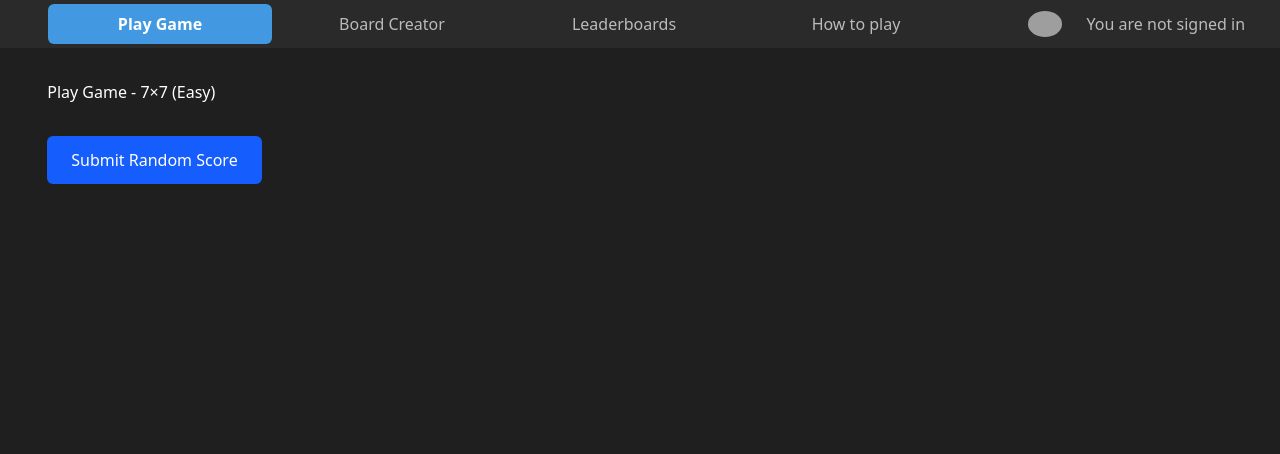
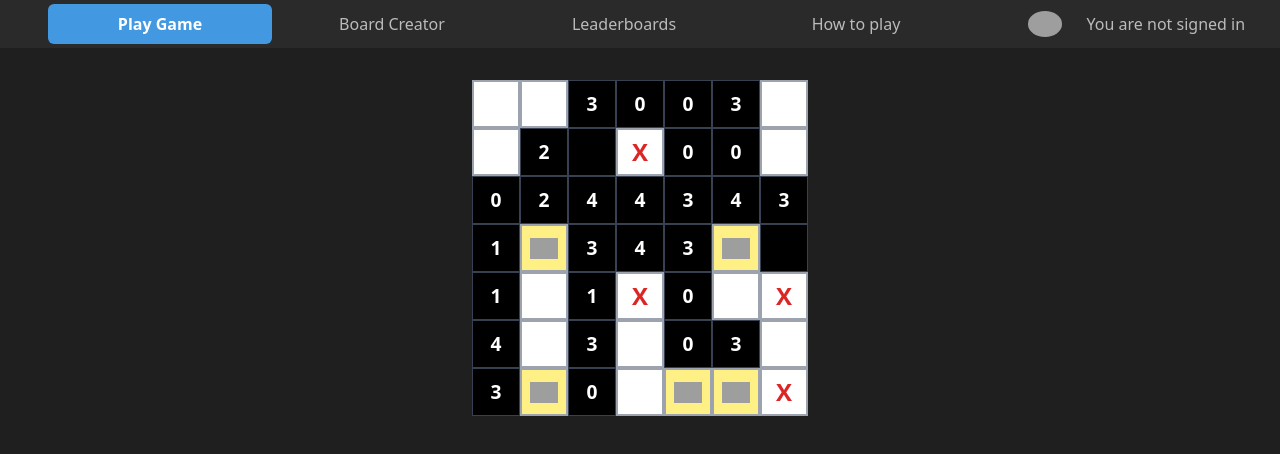
Before and after one commit to Viiico/Akari, a Nuxt app: page /Game in a window 1280 px wide. Shown: the top 454 px of the page. Built offline with nearby package versions, Linux system fonts and the light colour scheme; grey boxes are pictures that could not be loaded.

Commit message:
Basic game functionality

```diff
--- /dev/null
+++ b/app/components/ReactiveCell.vue
@@ -0,0 +1,70 @@
+<template>
+    <div :class="cellClasses">
+        <div v-if="cell.state === ReactiveCellState.EMPTY && !cell.isLit" class="empty-cell"></div>
+        <div v-else-if="cell.state === ReactiveCellState.EMPTY && cell.isLit" class="lit-empty-cell"></div>
+        <div v-if="cell.state === ReactiveCellState.BULB">
+            <NuxtImg src="/lightbulb.png" alt="Light bulb" class="bulb-image" />
+        </div>
+        <span v-else-if="cell.state === ReactiveCellState.MARKED" class="marked-x">X</span>
+    </div>
+</template>
+
+<script setup lang="ts">
+import { computed } from 'vue';
+import { type ReactiveCell as ReactiveCellType } from '../lib/Game/Cell';
+import { ReactiveCellState } from '../lib/Types/Game';
+
+const props = defineProps<{
+    cell: ReactiveCellType
+}>();
+
+const cellClasses = computed(() => {
+    const base = 'cell reactive-cell w-12 h-12 flex items-center justify-center cursor-pointer transition-colors'
+
+    if (props.cell.isLit || props.cell.state === ReactiveCellState.BULB) {
+        return `${base} bg-yellow-200`
+    }
+
+    return `${base} bg-white`
+})
+</script>
+
+<style scoped>
+.reactive-cell {
+    border: 2px solid #9CA3AF;
+}
+
+.reactive-cell:hover {
+    border-color: #6B7280;
+    opacity: 0.9;
+}
+
+.empty-cell {
+    width: 100%;
+    height: 100%;
+}
+
+.lit-empty-cell {
+    width: 100%;
+    height: 100%;
+    background-color: rgba(253, 224, 71, 0.3);
+}
+
+.bulb-image {
+    width: 28px;
+    height: 28px;
+    object-fit: contain;
+}
+
+.marked-x {
+    color: #DC2626;
+    font-size: 24px;
+    font-weight: bold;
+}
+
+.lit-indicator {
+    width: 100%;
+    height: 100%;
+    background-color: rgba(253, 224, 71, 0.3);
+}
+</style>
--- /dev/null
+++ b/app/components/WallCell.vue
@@ -0,0 +1,35 @@
+<template>
+    <div :class="cellClasses">
+        <span v-if="showNumber" class="number">{{ cell.state }}</span>
+    </div>
+</template>
+
+<script setup lang="ts">
+import { computed } from "vue";
+import { type WallCell as WallCellType } from "../lib/Game/Cell";
+
+const props = defineProps<{
+    cell: WallCellType
+}>();
+
+const showNumber = computed(() => {
+    return props.cell.state >= 0 && props.cell.state <= 4;
+});
+
+const cellClasses = computed(() => {
+    const base = 'cell wall-cell w-12 h-12 flex items-center justify-center';
+    return `${base} bg-black`;
+});
+</script>
+
+<style scoped>
+.wall-cell {
+    border: 1px solid #374151;
+}
+
+.number {
+    color: white;
+    font-weight: bold;
+    font-size: 1.2rem;
+}
+</style>
--- /dev/null
+++ b/app/composables/useGameBoard.ts
@@ -0,0 +1,32 @@
+import { ref, reactive } from "vue";
+import { Board } from "~/lib/Game/Board";
+import { CellType, ReactiveCellState } from "~/lib/Types/Game";
+
+export function useGameBoard() {
+  const board = ref<Board>();
+  const gameState = reactive({
+    playingTime: 0,
+  });
+
+  const initializeBoard = (rows: number = Board.DEFAULT_SIZE, cols: number = Board.DEFAULT_SIZE) => {
+      board.value = Board.empty(rows, cols);
+      console.log(board.value);
+
+      gameState.playingTime = 0;
+  }
+
+  return {
+    // State
+    board,
+    gameState,
+
+
+    // Computed
+    rows: computed(() => board.value?.rows || 0),
+    cols: computed(() => board.value?.cols || 0),
+    boardGrid: computed(() => board.value?.board || []),
+
+    // Actions
+    initializeBoard
+  }
+}
--- /dev/null
+++ b/app/lib/Game/Board.ts
@@ -0,0 +1,28 @@
+import { CellType, ReactiveCellState } from "../Types/Game";
+import { Cell, ReactiveCell } from "./Cell";
+import { GenerateBoard } from "./GenerateBoard";
+// import { DIFFICULTY } from "./Types/Game";
+
+export class Board {
+  static DEFAULT_SIZE = 7;
+  rows: number = 0;
+  cols: number = 0;
+  board: Cell[][] = [];
+  private solution: Cell[][] = [];
+
+  private constructor(){
+    this.rows = 0;
+    this.cols = 0;
+    this.board = [];
+    this.solution = [];
+  }
+
+  static empty(rows = Board.DEFAULT_SIZE, cols = Board.DEFAULT_SIZE): Board {
+      const board = new Board();
+      board.rows = rows; board.cols = cols;
+      const generatedBoard = new GenerateBoard(rows, cols);
+      board.board = generatedBoard.board;
+      board.solution = generatedBoard.solution;
+      return board;
+  }
+}
--- /dev/null
+++ b/app/lib/Game/Cell.ts
@@ -0,0 +1,24 @@
+import { CellType, ReactiveCellState, type ICell } from "../Types/Game";
+export abstract class Cell implements ICell {
+    public type: CellType;
+    public state: number;
+
+    constructor(type: CellType, state: number) {
+        this.type = type;
+        this.state = state;
+    }
+}
+
+export class WallCell extends Cell {
+    constructor(state: number) {
+        super(CellType.WALL, state);
+    }
+}
+
+export class ReactiveCell extends Cell {
+    isLit: boolean = false;
+    constructor(state: ReactiveCellState, isLit = false) {
+        super(CellType.REACTIVE, state);
+        this.isLit = isLit;
+    }
+}
--- /dev/null
+++ b/app/lib/Game/GenerateBoard.ts
@@ -0,0 +1,31 @@
+import { Cell, WallCell, ReactiveCell } from "./Cell";
+
+
+export class GenerateBoard {
+  public board: Cell[][] = [];
+  public solution: Cell[][] = [];
+  private cellsToFill: number[] = [];
+
+    public constructor(rows: number, cols: number) {
+      this.board = new Array();
+      this.solution = new Array();
+      for (let i = 0; i < rows; i++) {
+        const boardRow = new Array();
+        const solutionRow = new Array();
+
+        for(let j = 0; j < cols; j++){
+            const newCell = getRandomInt(2) === 0 ? new ReactiveCell(getRandomInt(4)) : new WallCell(getRandomInt(6));
+            boardRow.push(newCell);
+            solutionRow.push(newCell);
+            this.cellsToFill.push(i * cols + j);
+        }
+
+        this.board.push(boardRow);
+        this.solution.push(solutionRow);
+      }
+    }
+}
+
+function getRandomInt(max: number): number{
+    return Math.floor(Math.random() * max);
+}
--- /dev/null
+++ b/app/lib/Types/Game.ts
@@ -0,0 +1,23 @@
+export enum CellType {
+    REACTIVE = 'REACTIVE',
+    WALL = 'WALL'
+}
+
+export enum ReactiveCellState {
+    EMPTY = 0,
+    BULB = 1,
+    MARKED = 2
+}
+
+export enum Difficulty {
+    EASY = 'EASY',
+    MEDIUM = 'MEDIUM',
+    HARD = 'HARD'
+}
+
+// WallCellState: 0-4 Liczba żarówek. 5 - Czarne Pole bez podpowiedzi
+
+export interface ICell {
+    type: CellType,
+    state: number
+}
--- a/app/pages/Game.vue
+++ b/app/pages/Game.vue
@@ -1,6 +1,23 @@
 <template>
     <NavigationPanel />
-    <main class="how-to-play-page">
+    <main class="game-container">
+        <div class="container mx-auto p-4">
+            <!-- Game Board -->
+            <div class="flex justify-center mb-6">
+                <div v-if="boardGrid.length > 0" class="inline-block p-4 bg-gray 800 rounded-lg">
+                    <div class="grid gap-0" :style="{ gridTemplateColumns: `repeat(${cols}, minmax(0, 1fr))` }">
+                        <div v-for="(row, rowIndex) in boardGrid" :key="rowIndex" class="contents">
+                            <template v-for="(cell, colIndex) in row" :key="colIndex">
+                                <WallCell v-if="cell.type === CellType.WALL" :cell="cell"></WallCell>
+                                <ReactiveCell v-else-if="cell.type === CellType.REACTIVE" :cell="cell"></ReactiveCell>
+                            </template>
+                        </div>
+                    </div>
+                </div>
+            </div>
+        </div>
+    </main>
+    <!-- <main class="how-to-play-page">
         <div class="container">
             <h1>Play Game - {{ selectedSizeLabel }} ({{ selectedDifficultyLabel }})</h1>
 
@@ -21,58 +38,78 @@
                 <p class="text-red-400">Error: {{ error }}</p>
             </div>
         </div>
-    </main>
+    </main> -->
 </template>
 
-<script setup>
-const username = useState("username", () => "");
-const selectedSize = useState('selectedSize', () => 'small');
-const selectedDifficulty = useState('selectedDifficulty', () => 'easy');
+<script setup lang="ts">
+import { computed, onMounted, ref } from 'vue';
+import { useGameBoard } from '../composables/useGameBoard';
+import { CellType } from '../lib/Types/Game';
 
-const selectedSizeLabel = computed(() => {
-    const sizes = { small: '7×7', medium: '10×10', large: '14×14' };
-    return sizes[selectedSize.value] || '7×7';
+const {
+    board,
+    gameState,
+    rows,
+    cols,
+    boardGrid,
+    initializeBoard
+} = useGameBoard();
+
+onMounted(() => {
+    initializeBoard();
+
 });
 
-const selectedDifficultyLabel = computed(() => {
-    const difficulties = { easy: 'Easy', medium: 'Medium', hard: 'Hard' };
-    return difficulties[selectedDifficulty.value] || 'Easy';
-});
-
-const isSubmitting = ref(false);
-const lastSubmission = ref(null);
-const error = ref(null);
-
-const submitRandomScore = async () => {
-    isSubmitting.value = true;
-    error.value = null;
-
-    const score = Math.floor(Math.random() * 10000) + 1000;
-    const completionTime = Math.floor(Math.random() * 600) + 60;
-
-    console.log(`About to send: ${username.value}, ...`);
 
 
-    const response = await $fetch.raw('/api/scores/submit-score', {
-        method: 'POST',
-        body: {
-            username: username.value,
-            score,
-            completionTime
-        },
-        async onResponseError({ response }) {
-            isSubmitting.value = false;
-            error.value = (response._data).message;
-            return;
-        }
-    });
+// const username = useState("username", () => "");
+// const selectedSize = useState('selectedSize', () => 'small');
+// const selectedDifficulty = useState('selectedDifficulty', () => 'easy');
 
-    lastSubmission.value = {
-        score: randomScore,
-        completionTime: randomTime,
-        userId: response.userId || 'Unknown'
-    };
-};
+// const selectedSizeLabel = computed(() => {
+//     const sizes = { small: '7×7', medium: '10×10', large: '14×14' };
+//     return sizes[selectedSize.value] || '7×7';
+// });
+
+// const selectedDifficultyLabel = computed(() => {
+//     const difficulties = { easy: 'Easy', medium: 'Medium', hard: 'Hard' };
+//     return difficulties[selectedDifficulty.value] || 'Easy';
+// });
+
+// const isSubmitting = ref(false);
+// const lastSubmission = ref(null);
+// const error = ref(null);
+
+// const submitRandomScore = async () => {
+//     isSubmitting.value = true;
+//     error.value = null;
+
+//     const score = Math.floor(Math.random() * 10000) + 1000;
+//     const completionTime = Math.floor(Math.random() * 600) + 60;
+
+//     console.log(`About to send: ${username.value}, ...`);
+
+
+//     const response = await $fetch.raw('/api/scores/submit-score', {
+//         method: 'POST',
+//         body: {
+//             username: username.value,
+//             score,
+//             completionTime
+//         },
+//         async onResponseError({ response }) {
+//             isSubmitting.value = false;
+//             error.value = (response._data).message;
+//             return;
+//         }
+//     });
+
+//     lastSubmission.value = {
+//         score: randomScore,
+//         completionTime: randomTime,
+//         userId: response.userId || 'Unknown'
+//     };
+// };
 </script>
 
 <style scoped>
--- a/app/pages/Leaderboards.vue
+++ b/app/pages/Leaderboards.vue
@@ -5,7 +5,7 @@
   <p v-if="error"> An error has occured: {{ error.data.message }}</p>
   <ul v-else class="list-disc list-inside p-4">
     <li v-for="score in data?.scores" :key="score.id">
-      User {{ score.username }} - Score: {{ score.score }} - Time: {{ score.completionTime }}s
+      User {{ score.username }} - Score: {{ score.score }} - Time: {{ score.completionTime }}s - Date: {{ score.createdAt }}
     </li>
   </ul>
 </template>
--- a/app/pages/Register.vue
+++ b/app/pages/Register.vue
@@ -55,8 +55,6 @@ async function submitForm() {
     username.value = form.username;
     await navigateTo('/');
     form.reset();
-
-    // error.value = "User successfully created";
 }
 
 const form = reactive({
```
